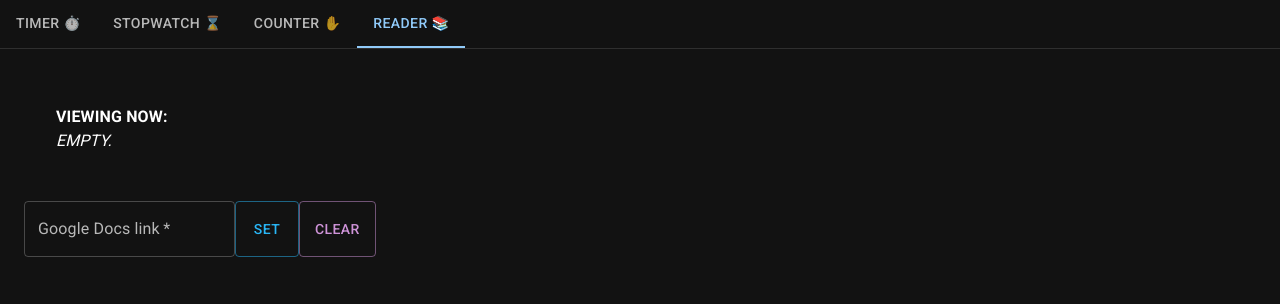
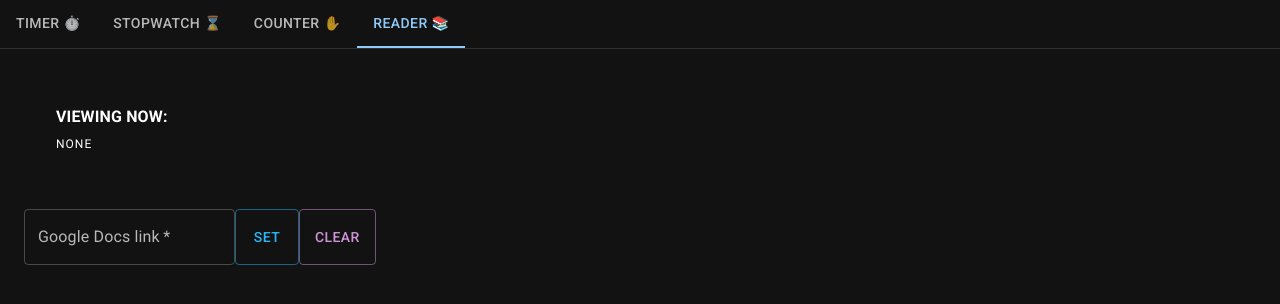
Before and after one commit to Mazuh/meet-fisio, a React (Create React App) app: page / in a window 1280 px wide. Both pictures are taken after a click on the tab "READER 📚". Shown: the top 304 px of the page. Built offline with nearby package versions, Linux system fonts and the light colour scheme; a web font is replaced by a local one.

Commit message:
no italic on empty msg

```diff
--- a/src/Reader.js
+++ b/src/Reader.js
@@ -39,7 +39,7 @@ export default function Reader() {
         )}
         <Typography variant="overline" component="div" p={2}>
           <Typography fontWeight="bold">Viewing now:</Typography>
-          {link ? link : <Typography fontStyle="italic">Empty.</Typography>}
+          {link ? link : "None"}
         </Typography>
       </Box>
       <Box
```
